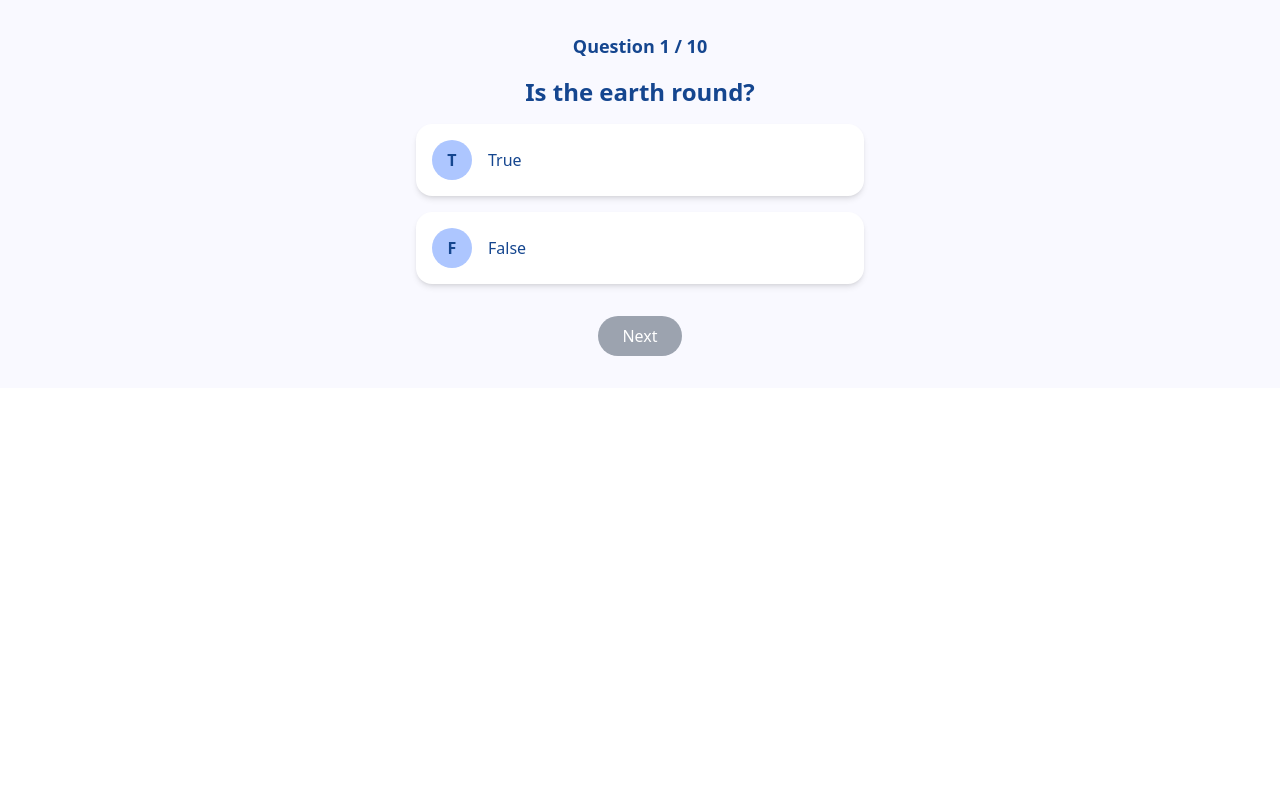
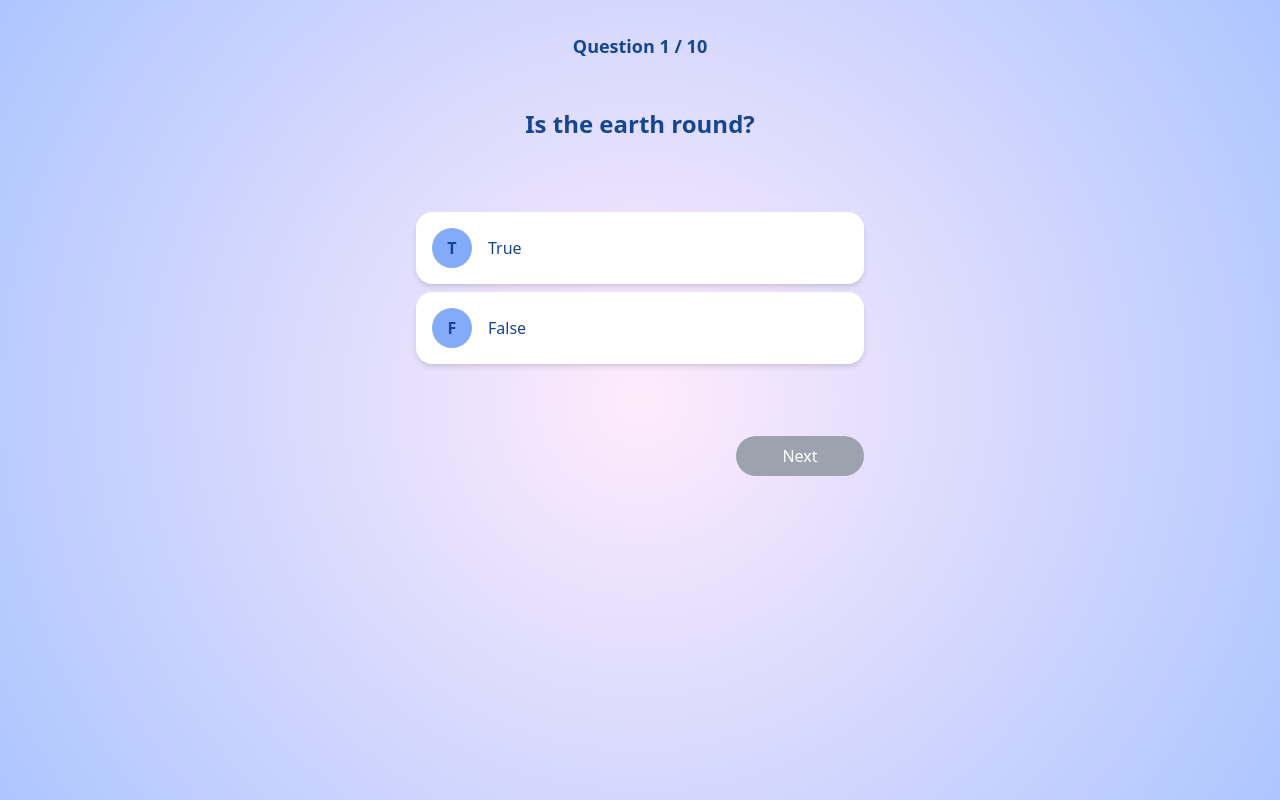
Before and after one commit to 0xharkirat/quiz-app, a Next.js app: page / in a window 1280 px wide. Built offline with nearby package versions, Linux system fonts and the light colour scheme.

Commit message:
fix: the background gradient with buttons

```diff
--- a/app/components/Quiz/Navigation.tsx
+++ b/app/components/Quiz/Navigation.tsx
@@ -12,33 +12,42 @@ export default function Navigation({
   onNavigate,
 }: NavigationProps) {
   return (
-    <div className="flex justify-center gap-4 mt-6">
-      {/* Previous Button - Always Enabled (except for the first question) */}
-      {currentIndex > 0 && (
+    <div className="max-w-md mx-auto flex justify-between items-center mt-6 w-full">
+      {/* Fixed Width for Both Buttons */}
+      <div className="w-32">
+        {/* Previous Button */}
+        {currentIndex > 0 ? (
           <button
             onClick={() => onNavigate("prev")}
-          className="px-6 py-2 rounded-full bg-tertiary text-tertiary-onTertiary
-    hover:bg-tertiary-container hover:text-tertiary-onContainer transition duration-200"
+            className="w-full px-6 py-2 rounded-full bg-tertiary-container text-tertiary-onContainer
+              hover:bg-tertiary hover:text-tertiary-onTertiary transition duration-200"
           >
             Previous
           </button>
+        ) : (
+          <div className="invisible w-full px-6 py-2 rounded-full">Placeholder</div>
         )}
+      </div>
 
-      {/* Next Button - Enabled only when the current question has a selected answer */}
-      {currentIndex < totalQuestions - 1 && (
+      <div className="w-32">
+        {/* Next Button */}
+        {currentIndex < totalQuestions - 1 ? (
           <button
             onClick={() => onNavigate("next")}
             disabled={!userAnswer}
-          className={`px-6 py-2 rounded-full transition duration-200
+            className={`w-full px-6 py-2 rounded-full transition duration-200
               ${
                 !userAnswer
                   ? "bg-gray-400 text-white cursor-not-allowed"
-                : "bg-primary-container text-primary hover:bg-primary hover:text-white"
+                  : "bg-inversePrimary text-white hover:bg-primary hover:text-white"
               }`}
           >
             Next
           </button>
+        ) : (
+          <div className="invisible w-full px-6 py-2 rounded-full">Placeholder</div>
         )}
+      </div>
     </div>
   );
 }
--- a/app/components/Quiz/Question.tsx
+++ b/app/components/Quiz/Question.tsx
@@ -13,11 +13,17 @@ interface QuestionProps {
 export default function Question({ question, userAnswer, onAnswer }: QuestionProps) {
   return (
     <div className="mb-6">
-      <h2 className="text-primary text-2xl font-bold mb-4">{question.question}</h2>
-
+       {/* Fixed Height Question Text Container */}
+       <div className="h-24 flex items-center justify-center mb-6">
+        <h2 className="text-primary text-2xl font-bold text-center">
+          {question.question}
+        </h2>
+      </div>
+      {/* Fixed Height Options Container */}
+      <div className="h-48 flex flex-col justify-center gap-y-6 mb-12">
         {/* Multiple Choice Options */}
         {question.type === "multiple_choice" && (
-        <ul className="flex flex-col gap-y-2">
+          <ul>
             {question.options?.map((option, index) => (
               <li key={option}>
                 <Option
@@ -33,7 +39,7 @@ export default function Question({ question, userAnswer, onAnswer }: QuestionPro
 
         {/* True/False Options */}
         {question.type === "true_false" && (
-        <div className="flex flex-col gap-y-2">
+          <div>
             <Option
               text="True"
               letter="T"
@@ -49,5 +55,6 @@ export default function Question({ question, userAnswer, onAnswer }: QuestionPro
           </div>
         )}
       </div>
+    </div>
   );
 }
--- a/app/components/Quiz/QuizContainer.tsx
+++ b/app/components/Quiz/QuizContainer.tsx
@@ -51,7 +51,7 @@ export default function QuizContainer() {
   };
 
   return (
-    <div className="flex justify-center bg-[#F9F9FF] px-4 py-8">
+    <div className="flex min-h-screen justify-center bg- px-4 py-8 bg-gradient-first" >
       <div className='text-center w-full max-w-3xl'>
         <p className="text-primary text-lg font-semibold mb-4">
           Question {currentQuestionIndex + 1} / {questions.length}
--- a/app/globals.css
+++ b/app/globals.css
@@ -1,3 +1,9 @@
 @tailwind base;
 @tailwind components;
 @tailwind utilities;
+
+.bg-gradient-first {
+    background: rgb(255,235,252);
+background: radial-gradient(circle, rgba(255,235,252,1) 0%, rgba(173,198,255,1) 100%);
+
+}
--- a/tailwind.config.ts
+++ b/tailwind.config.ts
@@ -15,7 +15,7 @@ export default {
           container: "#D8E2FF",
           onContainer: "#001A41",
         },
-        inversePrimary: "#ADC6FF", // Added InversePrimary
+        inversePrimary: "#84ABFA", // Added InversePrimary
         secondary: {
           DEFAULT: "#575E71",
           container: "#DBE2F9",
@@ -23,13 +23,16 @@ export default {
         },
         tertiary: {
           DEFAULT: "#715573",           // Main Tertiary Color
-          container: "#FBD7FC",         // Tertiary Container
+          container: "#C1A1C2",         // Tertiary Container
           onContainer: "#29132D",       // Text on Tertiary Container
           onTertiary: "#FFFFFF",        // Text on Tertiary
         },
         background: "#F9F9FF",
         onBackground: "#1A1B20",
         outline: "#75777F",
+        backgroundImage: {
+          'primary-gradient': "linear-gradient(to bottom, #15468F, #ADC6FF)",
+        },
       },
     },
   },
```
Lines whose indentation alone changed are shown as unchanged.
